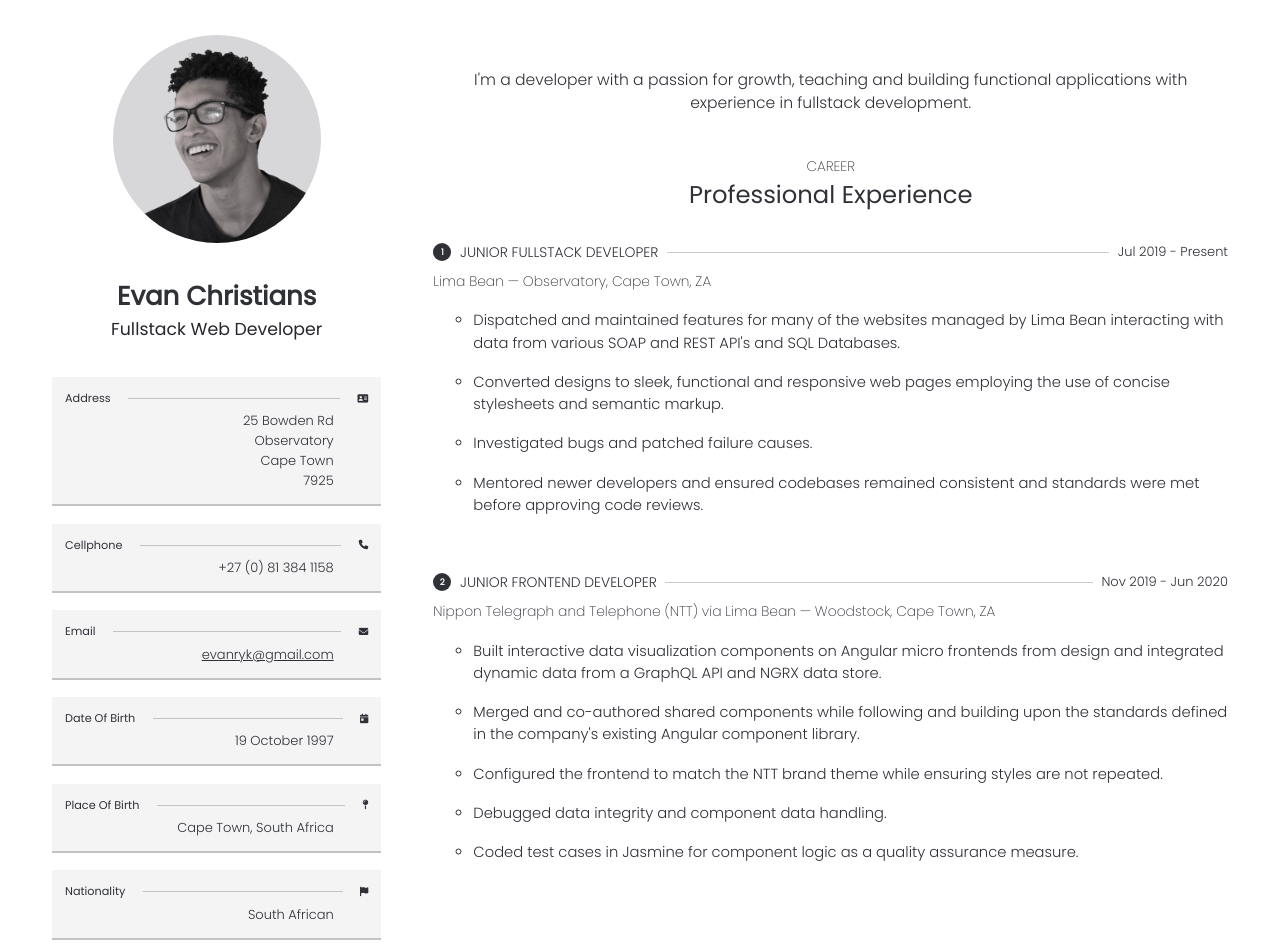
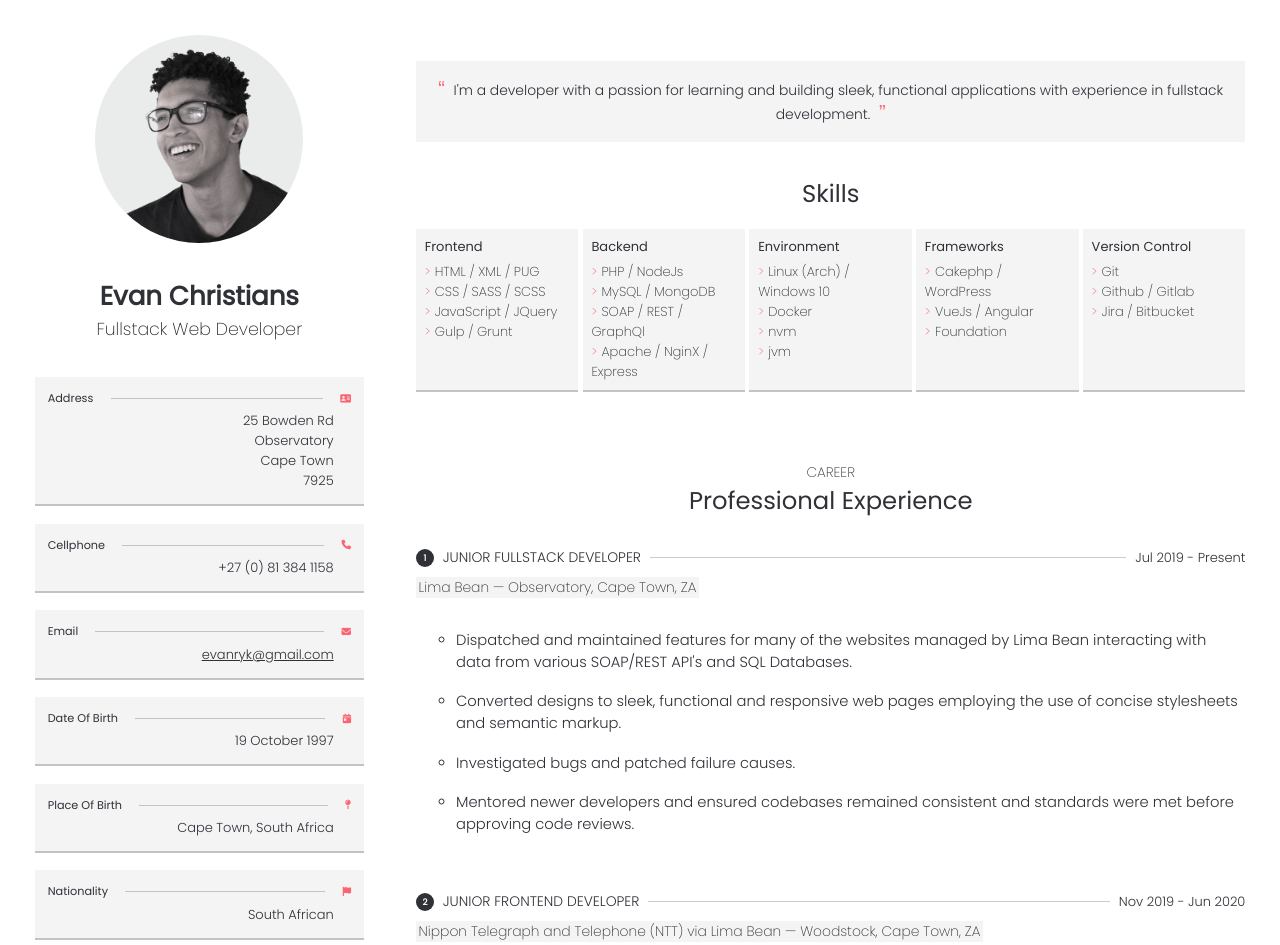
Before and after one commit to evanchristians/resume, a website: page app/index.pug in a window 1280 px wide. Shown: the top 945 px of the page. Drawn offline with nearby package versions, Linux system fonts and the light colour scheme; files that its build step writes are made by us from their sources; files whose address does not match are found by name.

Commit message:
Added skills blocks | @todo: update education section - seems out of place

```diff
--- a/app/assets/styles/_components.scss
+++ b/app/assets/styles/_components.scss
@@ -33,9 +33,9 @@ em {
     margin-right: .5rem;
     width: 18px;
     height: 18px;
-    display: flex;
-    justify-content: center;
-    align-items: center;
+    display: grid;
+    place-items: center;
+    line-height: 0;
   }
 }
 
--- a/app/assets/styles/_layout.scss
+++ b/app/assets/styles/_layout.scss
@@ -2,7 +2,7 @@
   display: grid;
   grid-template-columns: 22.5rem 1fr;
   max-width: 1440px;
-  padding: 0 1rem;
+  padding: 0;
   margin: 0 auto;
 }
 
@@ -10,7 +10,7 @@ aside {
   display: flex;
   flex-direction: column;
   align-items: center;
-  padding: 0 1.5rem 0 2rem;
+  padding: 1rem 1.5rem 0 2rem;
 }
 
 main {
@@ -30,7 +30,7 @@ main {
   position: relative;
   margin: 0 auto;
   display: flex;
-  padding-top: 2rem;
+  padding-top: 1rem;
   justify-content: center;
   align-items: center;
   flex-direction: column;
@@ -41,8 +41,8 @@ main {
   max-width: 12rem;
   margin: 0 auto 2rem;
   border-radius: 50%;
-  background: transparentize($black, .8);
-  filter: brightness(120%);
+  background: transparentize($black, .9);
+  filter: brightness(130%);
 }
 
 .header {
@@ -55,6 +55,37 @@ main {
   padding: 0;
   text-align: center;
   width: 100%;
+
+  &-me {
+    .content {
+      padding-top: .5rem;
+    }
+
+    &-blocks .block {
+      background: transparentize($black, .95);
+      padding: .15rem 1rem;
+      margin-bottom: 1rem;
+    }
+    &-blurb {
+      font-size: .8rem;
+
+      &::before, &::after {
+        font-size: 1.15rem;
+        color: $prim;
+        font-family: Arial, Helvetica, sans-serif;
+      }
+
+      &::before {
+        content: '“';
+        margin-right: .5rem;
+      }
+
+      &::after {
+        content: '”';
+        margin-left: .5rem;
+      }
+    }
+  }
 
   &-details {
     display: grid;
@@ -96,7 +127,7 @@ main {
 
       i {
         font-size: .55rem;
-        color: $black;
+        color: $prim;
         display: flex;
         justify-content: center;
         align-items: center;
@@ -110,7 +141,7 @@ main {
       justify-self: flex-end;
       text-align: right;
       font-size: .75rem;
-      margin-right: 2rem;
+      margin-right: 1rem;
     }
 
   }
@@ -133,7 +164,7 @@ main {
   }
 
   .content {
-    padding-top: 0;
+    padding-top: 2rem;
   }
 
   &-responsibilities {
@@ -192,6 +223,9 @@ main {
   &-company, &-institute {
     font-size: .8rem;
     font-weight: 200;
+    background: transparentize($black, .95);
+    display: inline-flex;
+    padding: 0 .15rem;
   }
 }
 
@@ -199,7 +233,7 @@ main {
   background: $white;
 
   .content {
-    padding-top: 5rem;
+    padding: 2rem 0;
   }
 
   &-blocks {
@@ -228,3 +262,35 @@ main {
     border-right: 1px solid $black;
   }
 }
+
+.skills {
+  &-lists {
+    display: grid;
+    grid-template-columns: repeat(5, 1fr);
+    width: 100%;
+    grid-gap: .25rem;
+  }
+
+  &-list {
+    list-style-type: none;
+    padding: .5rem;
+    margin: 0 0 2rem;
+    font-size: .75rem;
+    font-weight: 200;
+    background: transparentize($black, .95);
+    border-bottom: 2px solid transparentize($black, .75);
+
+    &-item {
+      &::before {
+        content: '>';
+        color: $prim;
+        margin-right: .25rem;
+      }
+    }
+
+    &-heading {
+      font-weight: 400;
+      margin-bottom: .25rem;
+    }
+  }
+}
--- a/app/assets/styles/_type.scss
+++ b/app/assets/styles/_type.scss
@@ -16,10 +16,13 @@ h1 {
 
 h2 {
   color: $black;
+  font-size: 1.4rem;
+  margin-bottom: 1rem;
+  font-weight: 400;
 }
 
 h3 {
-  font-weight: 400;
+  font-weight: 100;
   font-size: 1rem;
   color: $grey_dark;
 }
--- a/app/assets/styles/_vars.scss
+++ b/app/assets/styles/_vars.scss
@@ -21,5 +21,5 @@ $white: #fff;
 $off_white: #fff;
 $grey: #E5FFDE;
 $grey_dark: #26272C;
-$primary: #72A1E5;
+$prim: #FC6471;
 $black: #2F3137;
--- a/app/index.pug
+++ b/app/index.pug
@@ -17,10 +17,8 @@ html(lang="en")
               img(image-source="app/dist/img/evan_t.png", alt="" class="portrait")
               h1 Evan Christians
               h3 Fullstack Web Developer
-              //- .header-button let's talk
 
           section.about
-            //- h2 About Me
             .about-details
               .block
                 span Address
@@ -66,15 +64,44 @@ html(lang="en")
                 p
                   a(href="https://www.linkedin.com/in/evan-christians-50ba30159/" target="_blank") linkedin.com/in/evan-christians-50ba30159
       main
-        section.career
+        section.about-me
           .content
-            //- h4 about
-            //- h2 Profile
+            .about-me-blocks
+              .block
+                p.about-me-blurb.centered I'm a developer with a passion for learning and building sleek, functional applications with experience in fullstack development.
+        section.skills
+          .content
+            h2 Skills
 
-            .career-blocks
-              .block
-                p.career-role.centered I'm a developer with a passion for growth, teaching and building functional applications with experience in fullstack development.
-
+            .skills-lists
+              ul.skills-list
+                li.skills-list-heading Frontend
+                li.skills-list-item HTML / XML / PUG
+                li.skills-list-item CSS / SASS / SCSS
+                li.skills-list-item JavaScript / JQuery
+                li.skills-list-item Gulp / Grunt
+              ul.skills-list
+                li.skills-list-heading Backend
+                li.skills-list-item PHP / NodeJs
+                li.skills-list-item MySQL / MongoDB
+                li.skills-list-item SOAP / REST / GraphQl
+                li.skills-list-item Apache / NginX / Express
+              ul.skills-list
+                li.skills-list-heading Environment
+                li.skills-list-item Linux (Arch) / Windows 10
+                li.skills-list-item Docker
+                li.skills-list-item nvm
+                li.skills-list-item jvm
+              ul.skills-list
+                li.skills-list-heading Frameworks
+                li.skills-list-item Cakephp / WordPress
+                li.skills-list-item VueJs / Angular
+                li.skills-list-item Foundation
+              ul.skills-list
+                li.skills-list-heading Version Control
+                li.skills-list-item Git
+                li.skills-list-item Github / Gitlab
+                li.skills-list-item Jira / Bitbucket
         section.career
           .content
             h4 career
@@ -90,7 +117,7 @@ html(lang="en")
                   p.career-period Jul 2019 - Present
                 p.career-company Lima Bean &mdash; Observatory, Cape Town, ZA
                 ul.career-points
-                  li Dispatched and maintained features for many of the websites managed by Lima Bean interacting with data from various SOAP and REST API's and SQL Databases.
+                  li Dispatched and maintained features for many of the websites managed by Lima Bean interacting with data from various SOAP/REST API's and SQL Databases.
                   li Converted designs to sleek, functional and responsive web pages employing the use of concise stylesheets and semantic markup.
                   li Investigated bugs and patched failure causes.
                   li Mentored newer developers and ensured codebases remained consistent and standards were met before approving code reviews.
@@ -110,103 +137,55 @@ html(lang="en")
                   li Debugged data integrity and component data handling.
                   li Coded test cases in Jasmine for component logic as a quality assurance measure.
 
-              br
-              br
-              br
-              br
-    .new-page
-      section.career
-        .content
-          h4 career
-          h2 Professional Experience
-
-          .career-block
-            .block
-              .lead
-                h3
-                  em.num 3
-                  | Intern Fullstack Developer
-                .lead-line
-                p.career-period Mar 2019 - Jul 2019
-              p.career-company Lima Bean &mdash; Observatory, Cape Town, ZA
-              p.career-role I joined Lima Bean in a team of highly skilled developers, as their most junior member, who guided me to be able to quickly adjust to the competitive and high-quality focused team dynamic. I learnt the great value of writing understandable, maintainable and standard practice abiding code, picking up many skills while on the endeavour to be able to write code of such quality. I spent my first months working on many different projects and as a result have developed the skill of quickly learning new frameworks and patterns and adjusting my style of code to suite the defined standard of the project, while learning to make subtle adjustments to reduce inconsistencies and minor inefficiencies.
-              ul.career-points
-                li Maintaining features in many e-commerce websites managed by Lima Bean.
-                li Fixing cross-browser compatitbility issues.
-                li Investigating logic failures and data inconsistencies.
-                li Assisting in building new functionality.
-                li Supporting more senior developers when there is an increased workload.
-
-      section.education
-        .content
-          h4 career
-          h2 Education
-
-          .education-blocks
-            section.school
               .block
                 .lead
-                  h3 Introduction to Web Development Course
-                  .lead-line
-                  p.education-period Sep 2018 - Mar 2019
-                p.education-institute Salesians Life Choices (Taught by Codespace)
-              .block
-                .lead
-                  h3 Bachelor of Business Science - Actuarial Science (Incomplete)
-                  .lead-line
-                  p.education-period 2017
-                p.education-institute The University of Cape Town
-            section.achievements
-              h3
-                em Achievements
-              .block
-                .lead
-                  h3 Intern Fullstack Developer
+                  h3
+                    em.num 3
+                    | Intern Fullstack Developer
                   .lead-line
                   p.career-period Mar 2019 - Jul 2019
-                p.career-company Lima Bean
-                p.career-role I joined Lima Bean in a team of highly skilled developers, as their most junior member, who guided me to be able to quickly adjust to the competitive and high-quality focused team dynamic. I learnt the great value of writing understandable, maintainable and standard practice abiding code, picking up many skills while on the endeavour to be able to write code of such quality. I spent my first months working on many different projects and as a result have developed the skill of quickly learning new frameworks and patterns and adjusting my style of code to suite the defined standard of the project, while learning to make subtle adjustments to reduce inconsistencies and minor inefficiencies.
-                h5.career-responsibilities Responsibilities
+                p.career-company Lima Bean &mdash; Observatory, Cape Town, ZA
                 ul.career-points
-                  li Maintaining features in many e-commerce websites managed by Lima Bean.
-                  li Fixing cross-browser compatitbility issues.
-                  li Investigating logic failures and data inconsistencies.
-                  li Assisting in building new functionality.
-                  li Supporting more senior developers when there is an increased workload.
+                  li Maintained features.
+                  li Debugged and repaired cross-browser compatitbility issues.
+                  li Investigated logic failures and data inconsistencies.
+                  li Assisted in building new functionality.
+                  li Supported senior developers when there was an increased workload.
 
-            section.education
-              .content
-                h4 career
-                h2 Education
+          section.education
+            .content
+              h4 career
+              h2 Education
 
-                .education-blocks
-                  section.school
-                    .block
-                      .lead
-                        h3 Introduction to Web Development Course
-                        .lead-line
-                        p.education-period Sep 2018 - Mar 2019
-                      p.education-institute Salesians Life Choices (Taught by Codespace)
-                    .block
-                      .lead
-                        h3 Bachelor of Business Science - Actuarial Science (Incomplete)
-                        .lead-line
-                        p.education-period 2017
-                      p.education-institute The University of Cape Town
-                  section.achievements
-                    h3
-                      em Achievements
-                    .block
-                      .lead
-                        h3 UCT Mathematics Olympiad Finalist (Partners)
-                        .lead-line
-                        p.education-period 2016
-                      p.education-institute The University of Cape Town
-                    .block
-                      .lead
-                        h3 Eskom High School Science Fair Silver Medalist
-                        .lead-line
-                        p.education-period 2015
-                      p.education-institute Eskom
+              .education-blocks
+                section.school
+                  .block
+                    .lead
+                      h3 Introduction to Web Development Course
+                      .lead-line
+                      p.education-period Sep 2018 - Mar 2019
+                    p.education-institute Salesians Life Choices (Taught by Codespace)
+                  .block
+                    .lead
+                      h3 Bachelor of Business Science - Actuarial Science (Incomplete)
+                      .lead-line
+                      p.education-period 2017
+                    p.education-institute The University of Cape Town
+                section.achievements
+                  h3
+                    em Achievements
+                  .block
+                    .lead
+                      h3 UCT Mathematics Olympiad Finalist (Partners)
+                      .lead-line
+                      p.education-period 2016
+                    p.education-institute The University of Cape Town
+                  .block
+                    .lead
+                      h3 Eskom High School Science Fair Silver Medalist
+                      .lead-line
+                      p.education-period 2015
+                    p.education-institute Eskom
+
   script(src="app/dist/scripts/main.js")
   script(src="https://kit.fontawesome.com/ce5d40ef27.js" crossorigin="anonymous")
```
Also changed, not shown: app/assets/styles/_base.scss (+8 -0 lines), app/dist/css/main.css, index.html.
